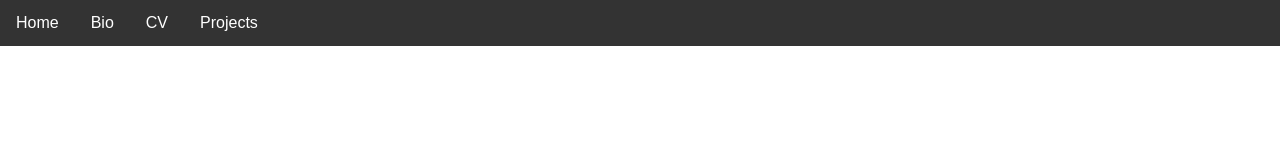
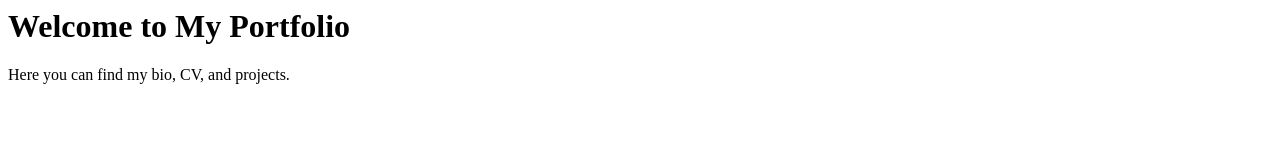
Before and after one commit to Alishahed/alishahed.github.io, a plain HTML site: page index.html in a window 1280 px wide. Drawn offline with Linux system fonts and the light colour scheme.

Commit message:
Update index.html

```diff
--- a/index.html
+++ b/index.html
@@ -1,23 +1,9 @@
-<!DOCTYPE html>
-<html lang="en">
-<head>
-<meta charset="UTF-8">
-<meta name="viewport" content="width=device-width, initial-scale=1">
-<title>Alishahed's Portfolio - Home</title>
-<link rel="stylesheet" href="styles.css">
-</head>
-<body>
-
-<nav>
-    <ul>
-        <li><a href="index.html">Home</a></li>
-        <li><a href="bio.html">Bio</a></li>
-        <li><a href="cv.html">CV</a></li>
-        <li><a href="projects.html">Projects</a></li>
-    </ul>
-</nav>
+<!-- ... -->
 
 <!-- You can place some introductory content or other information here -->
+<div id="introduction">
+    <h1>Welcome to My Portfolio</h1>
+    <p>Here you can find my bio, CV, and projects.</p>
+</div>
 
-</body>
-</html>
+<!-- ... -->
```
